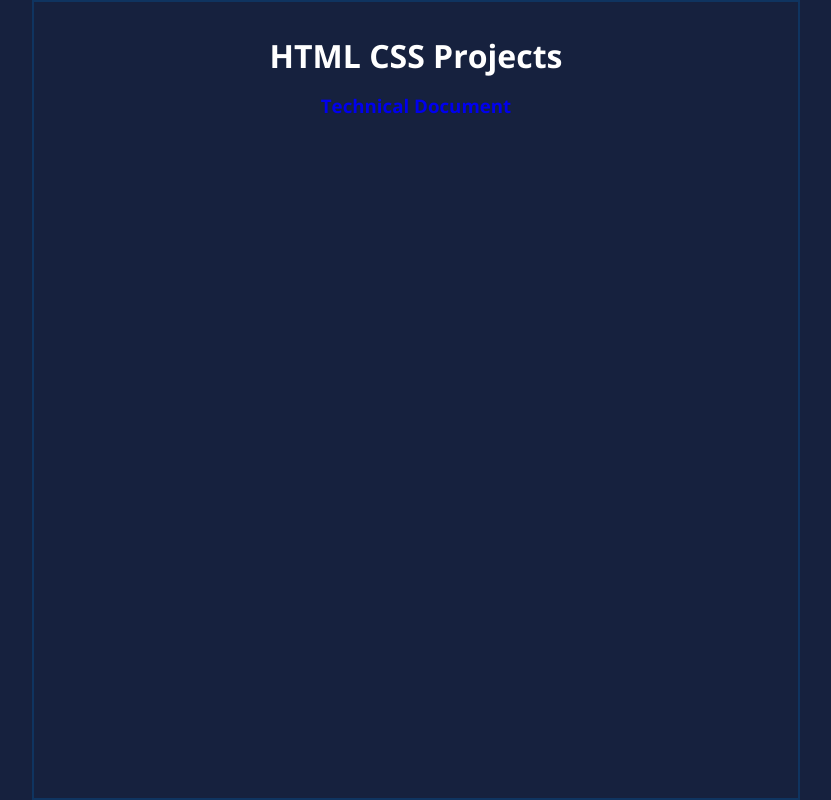
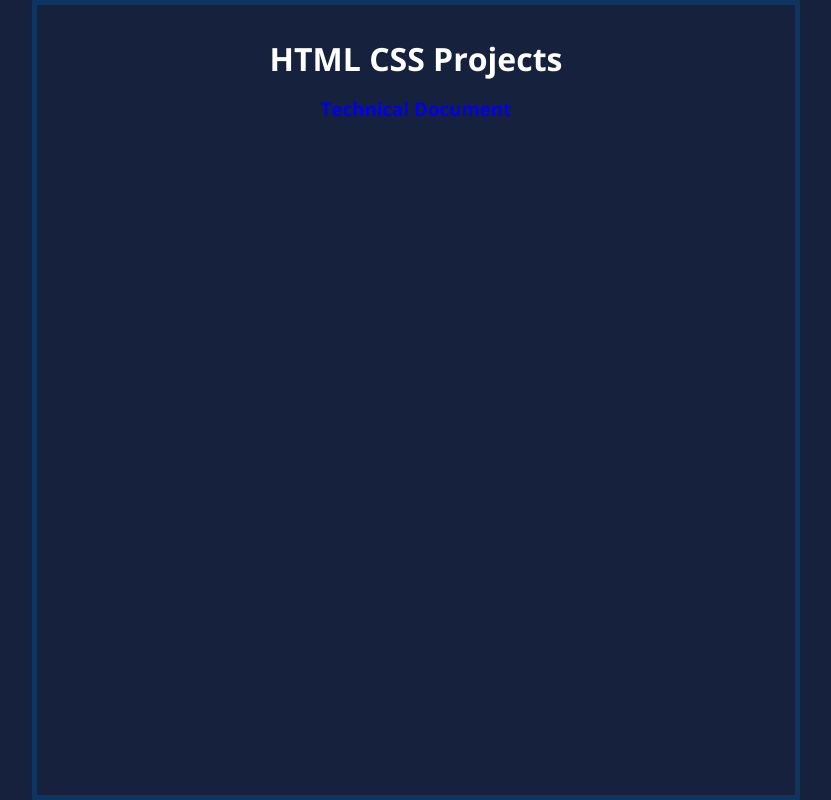
Before and after one commit to mwahyd/HTML-CSS-Projects, a plain HTML site: page index.html in a window 1280 px wide. Shown: the whole page, without its empty margins (224-1055 px from the left). Drawn offline with nearby package versions, Linux system fonts and the light colour scheme.

Commit message:
increase border size on outline

```diff
--- a/styles.css
+++ b/styles.css
@@ -11,7 +11,7 @@ body {
 
 /* class selectors */
 .main-container {
-  border: 2px solid #0f3460;
+  border: 5px solid #0f3460;
   height: 100vh;
   width: 60%;
   margin: 0 auto;
```
